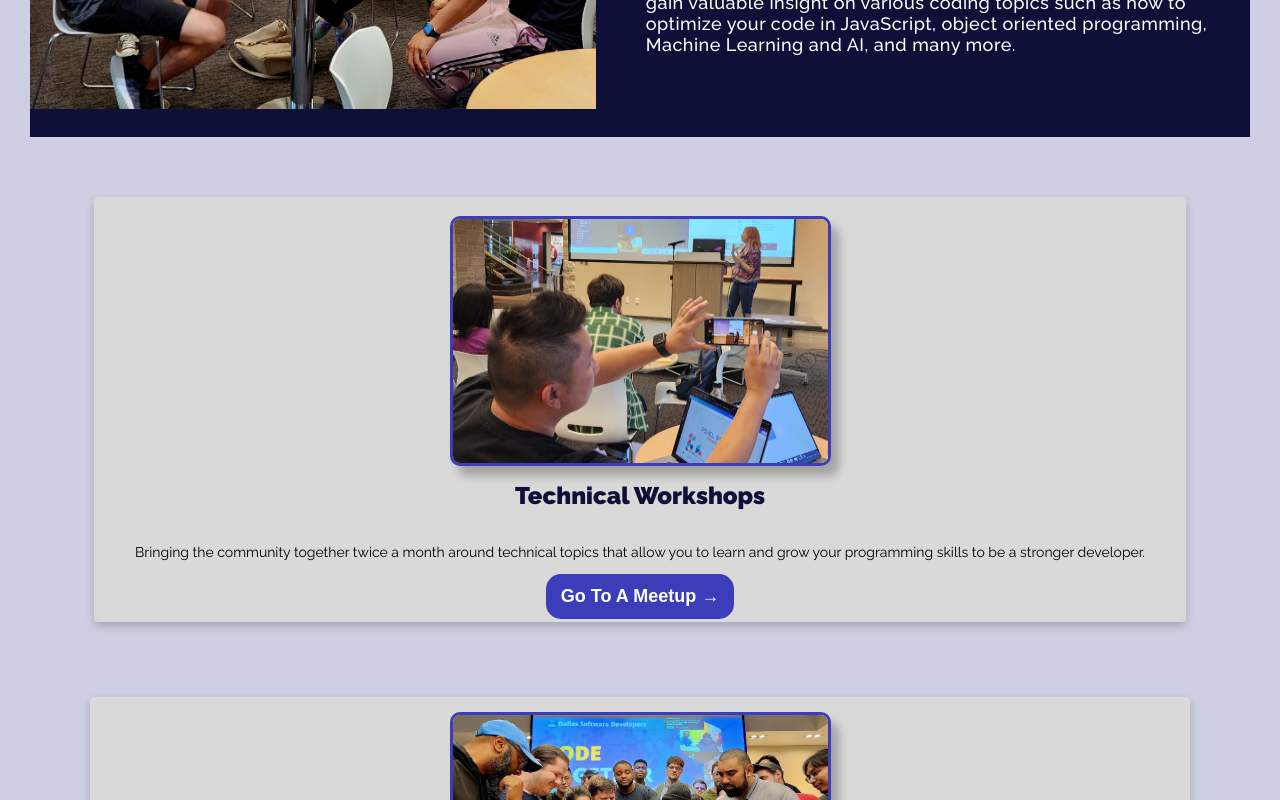
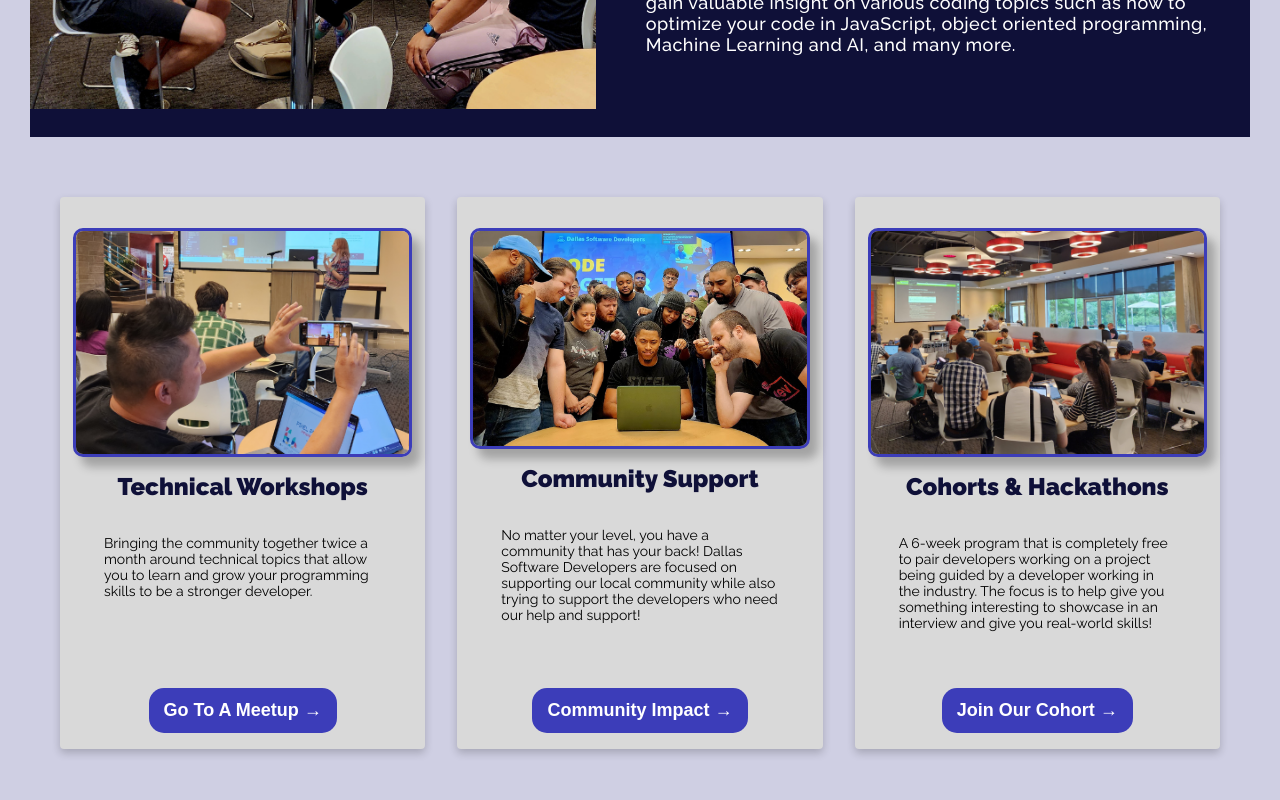
Before and after one commit to dallassoftwaredevelopers/DSDsite, a Next.js app: page / in a window 1280 px wide. Shown: the part 920-1720 px from the top of the page. Built offline with nearby package versions, Linux system fonts and the light colour scheme.

Commit message:
chore: Fix cards layout (WEB-60)

```diff
--- a/src/app/components/cardsSection/cards.module.css
+++ b/src/app/components/cardsSection/cards.module.css
@@ -2,21 +2,22 @@
 
 .cardContainer {
   display: flex;
-  flex-wrap: wrap;
-  gap: 45px;
-  padding: 60px;
+  align-items: center;
+  gap: 32px;
+  padding: 60px 30px;
   justify-content: space-around;
 }
 
 .card {
-  flex: 0 0 425px;
-  height: 550px;
+  flex: 1 0 250px;
+  min-height: 520px;
+  padding: 1rem;
   background-color: #d9d9d9;
   box-shadow: 0 4px 8px 0 rgba(0, 0, 0, 0.2);
   border-radius: 4px;
   display: flex;
   flex-direction: column;
-  justify-content: center;
+  justify-content: flex-start;
   align-items: center;
   font-family: 'Raleway';
 }
@@ -24,6 +25,7 @@
 .cardHeader {
   font-size: 32px;
   font-weight: 900;
+  text-align: center;
   color: #0f1038;
   margin-bottom: 20px;
 }
@@ -31,8 +33,13 @@
 .cardContent {
   font-size: 14px;
   font-weight: 400;
-  padding-left: 41px;
-  padding-right: 41px;
+  padding: 0 28px;
+}
+
+.linkContainer {
+  flex: 1;
+  display: flex;
+  align-items: flex-end;
 }
 
 .cardLink {
@@ -45,7 +52,7 @@
   height: 100%;
   max-width: 375px;
   width: 100%;
-  padding: 15px;
+  padding: 15px 0;
   justify-content: center;
 }
 
@@ -59,17 +66,23 @@
 }
 
 @media (max-width: 1300px) {
+  .card {
+    margin-bottom: 30px;
+  }
+
+  .cardHeader {
+    font-size: 24px;
+  }
+}
+
+@media (width < 1024px) {
   .cardContainer {
     flex-direction: column;
     align-items: center;
   }
 
   .card {
-    margin-bottom: 30px;
-  }
-
-  .cardHeader {
-    font-size: 24px;
+    max-width: 400px;
   }
 }
 
--- a/src/app/components/cardsSection/cardsSection.tsx
+++ b/src/app/components/cardsSection/cardsSection.tsx
@@ -63,9 +63,9 @@ export default function CardsSection() {
           </div>
           <header className={styles.cardHeader}>{card.title}</header>
           <p className={styles.cardContent}>{card.content}</p>
-          <Link href={card.href} passHref className={styles.cardLink}>
+          <div className={styles.linkContainer}><Link href={card.href} passHref className={styles.cardLink}>
             <Button buttonText={card.buttonText} showIcon />
-          </Link>
+          </Link></div>
         </Card>
       ))}
     </div>
```
